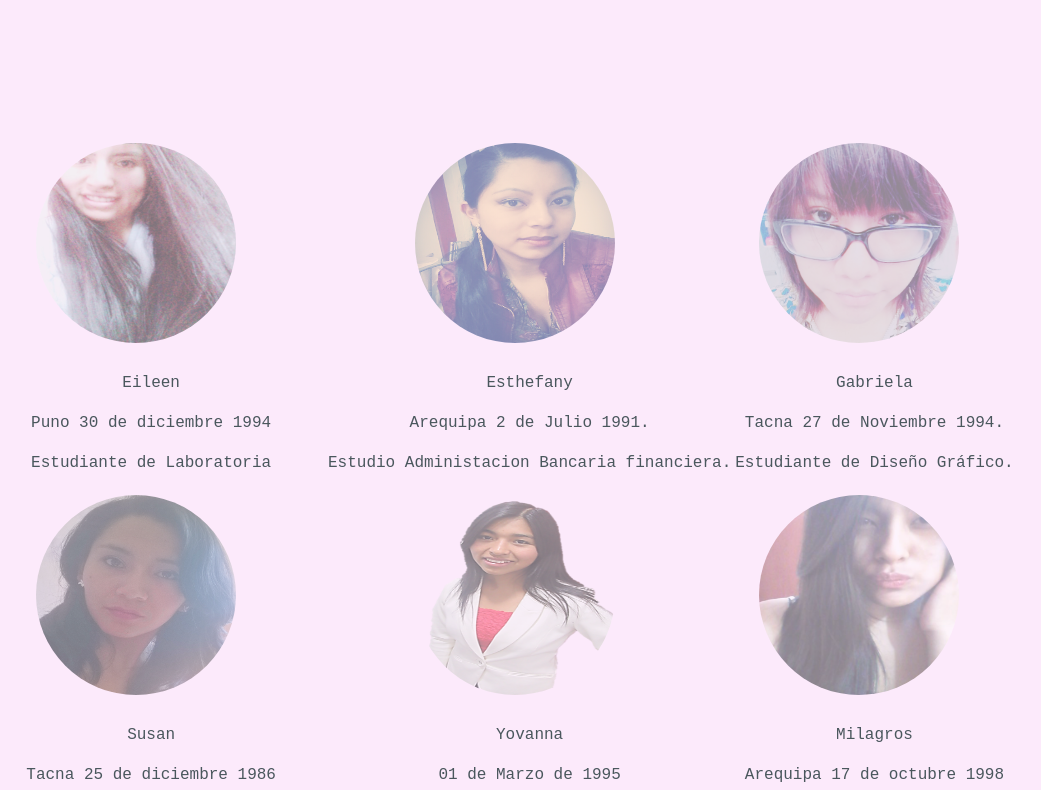
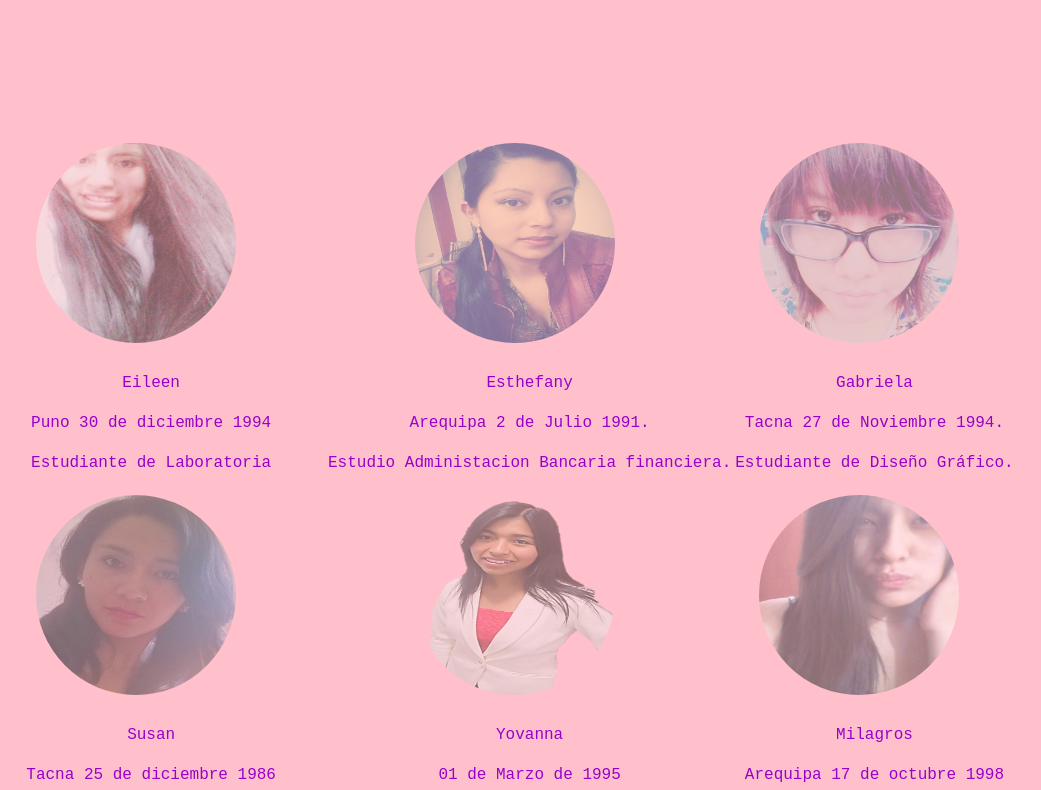
Before and after one commit to tefycoder/TEC-GIRLS, a plain HTML site: page index.html in a window 1280 px wide. Shown: the part 224-1014 px from the top of the page, without its empty margins (144-1185 px from the left). Drawn offline with Linux system fonts and the light colour scheme.

Commit message:
Actualizacioncolor

```diff
--- a/index.html
+++ b/index.html
@@ -9,7 +9,7 @@
         h1{background: #6DE4DE}
     </style>
 </head>
-<body style="<height:5958px;", bgcolor = #FCEAFB>
+<body style="<height:5958px;", bgcolor = pink>
 
     <center>
     <img id="OTRA" style=" width:30%; " src="imagenes/Logo.png" alt="logo del grupo" >
--- a/main.css
+++ b/main.css
@@ -23,7 +23,7 @@ body {
     font-size: 16px;
     line-height: 1.5;
     font-family: "Gill Sans", GillSansCRegular, Arial, sans-serif;
-    color: #4a575d;
+    color: #9900cc;
     position:relative
 }
 
```
